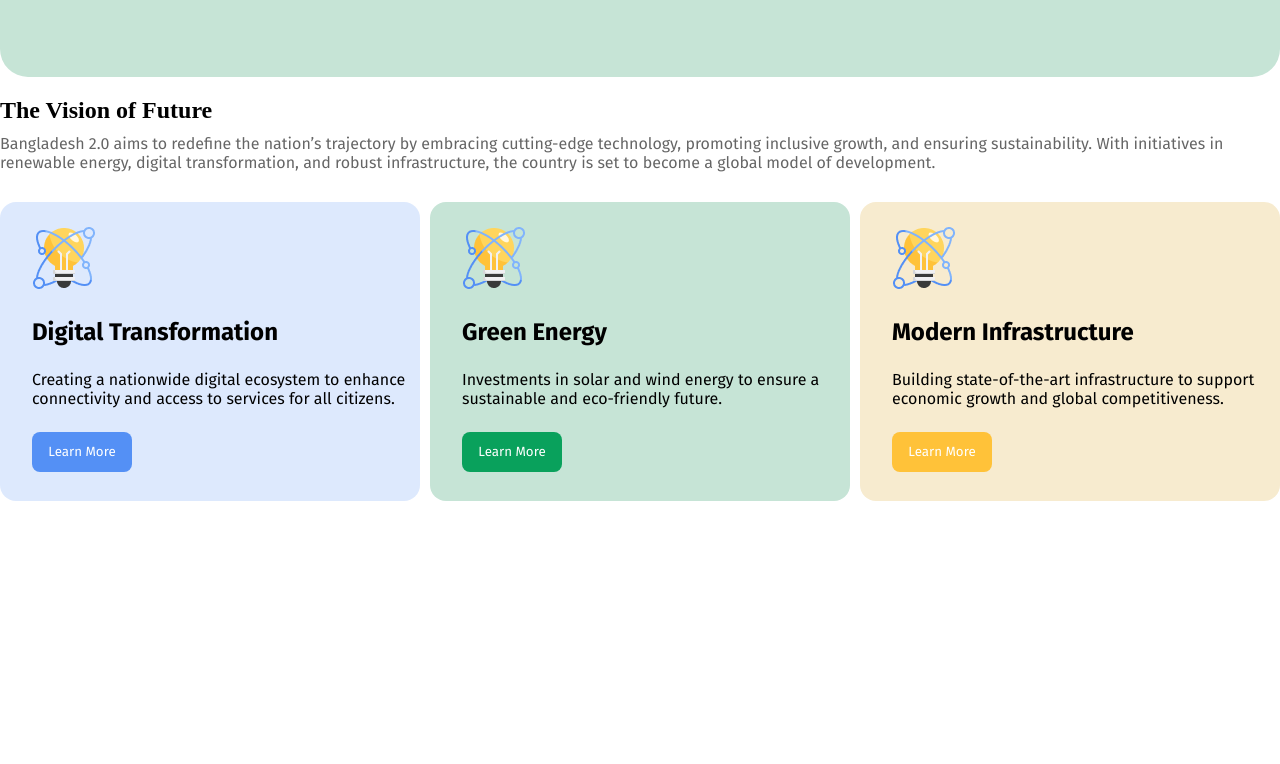
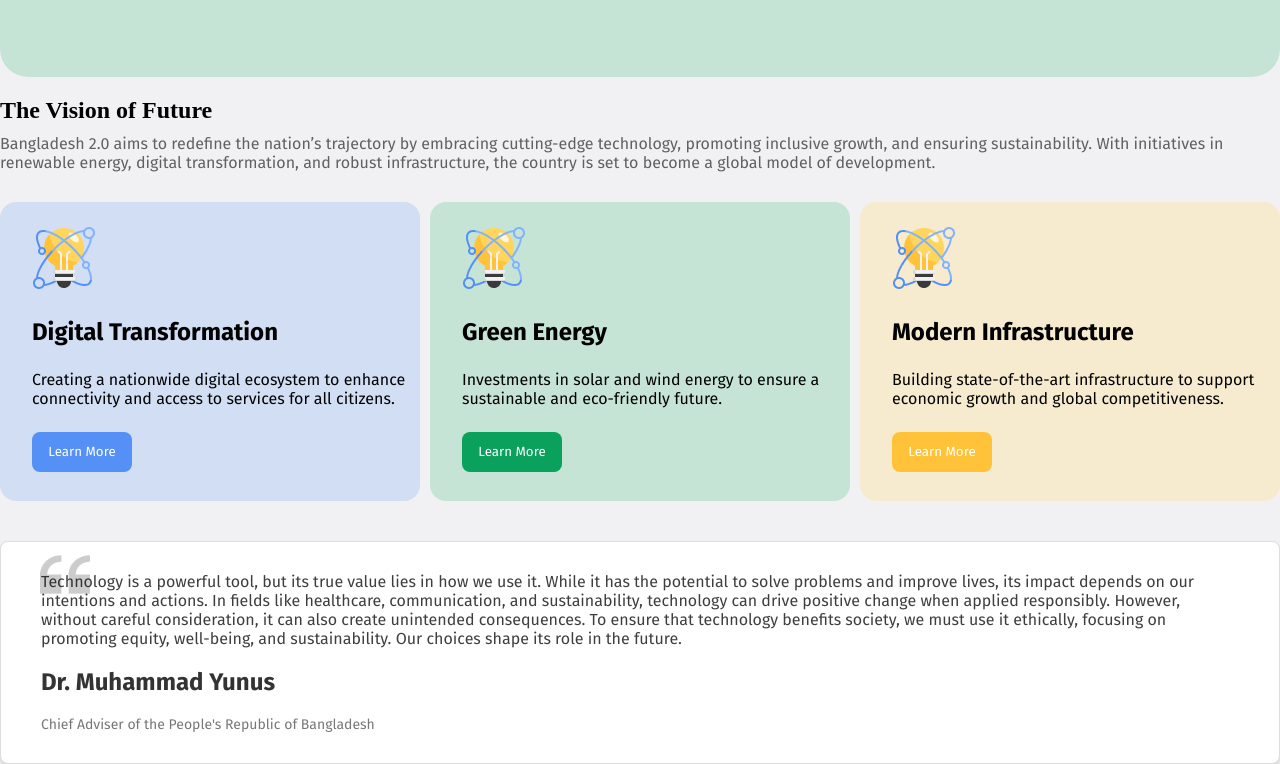
Before and after one commit to yasinhasan01/assignment-01, a plain HTML site: page index.html in a window 1280 px wide. Shown: the part 483-1247 px from the top of the page. Before the commit the page ends 984 px from the top, so only its background shows below. Drawn offline with Linux system fonts and the light colour scheme.

Commit message:
push  Quotes from Dr. Muhammad Yunus

```diff
--- a/index.html
+++ b/index.html
@@ -61,5 +61,14 @@
             </div>
         </div>
       </section>
+      <!-- Quotes from Dr. Muhammad Yunus -->
+       <section class="quote">
+       <div class="quote-container">
+        <img  class="quotebg" src="/assets/quote-bg.png" alt="">
+        <p class="quotes">Technology is a powerful tool, but its true value lies in how we use it. While it has the potential to solve problems and improve lives, its impact depends on our intentions and actions. In fields like healthcare, communication, and sustainability, technology can drive positive change when applied responsibly. However, without careful consideration, it can also create unintended consequences. To ensure that technology benefits society, we must use it ethically, focusing on promoting equity, well-being, and sustainability. Our choices shape its role in the future.</p>
+       </div>
+        <h2 class="name">Dr. Muhammad Yunus</h2>
+        <p class="dag">Chief Adviser of the People's Republic of Bangladesh</p>
+       </section>
 </body>
 </html>
--- a/style/style.css
+++ b/style/style.css
@@ -3,6 +3,10 @@
 *{
     margin: 0;
     padding: 0;
+    /* background-color: #F1F1F3; */
+}
+body{
+       background-color: #F1F1F3;
 }
 #banner{
     display: flex;
@@ -108,3 +112,39 @@
     margin-bottom: 10px;
     margin-top: 10px;
 }
+.quote{
+    margin-top: 40px;
+    background-color: #FFFFFF;
+    border: 1px solid #ddd;
+    border-radius: 8px;
+    box-shadow: 0 4px 6px rgb(0, 0, 0,0.1);
+    padding: 20px 30px;
+
+}
+.quotebg{
+    width: 50px;
+    height: 45px;
+    position: absolute;
+    top: 1035px;
+    left: 40px;
+    opacity: 0.7;
+}
+.quotes{
+    font-size: 16px;
+    font-family: "Fira Sans", serif;
+    color: rgba(14, 14, 14, 0.8);
+    padding: 10px;
+}
+.name{
+    font-family: "Fira Sans", serif;
+    padding: 10px;
+    font-weight: bold;
+    color: #333;
+}
+.dag{
+    font-family: "Fira Sans", serif;
+    font-size: 14px;
+    font-weight: normal;
+    color: #777;
+    padding: 10px;
+}
```
